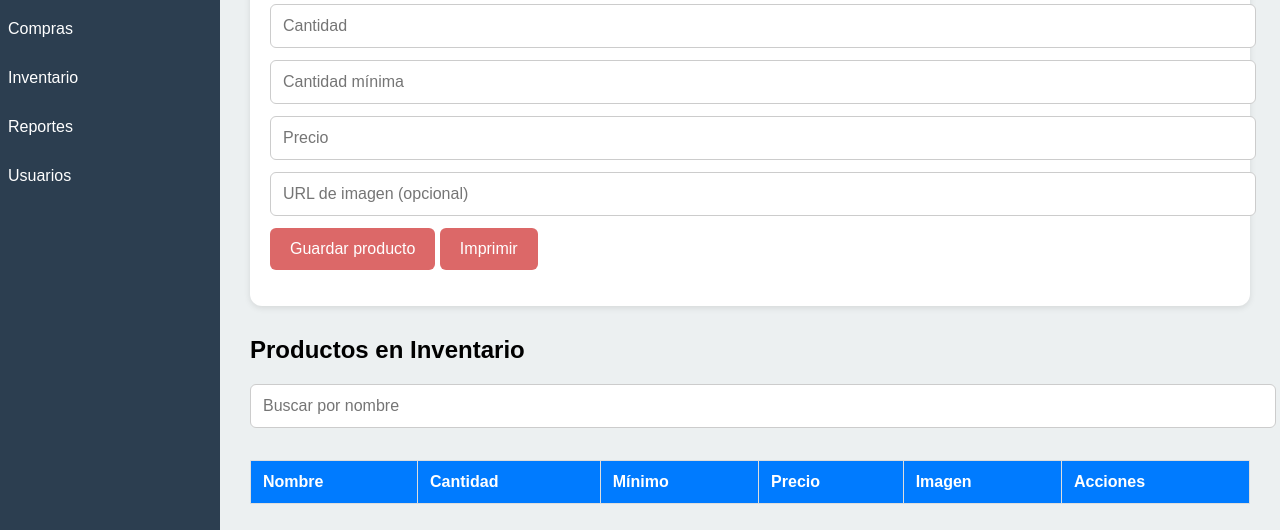
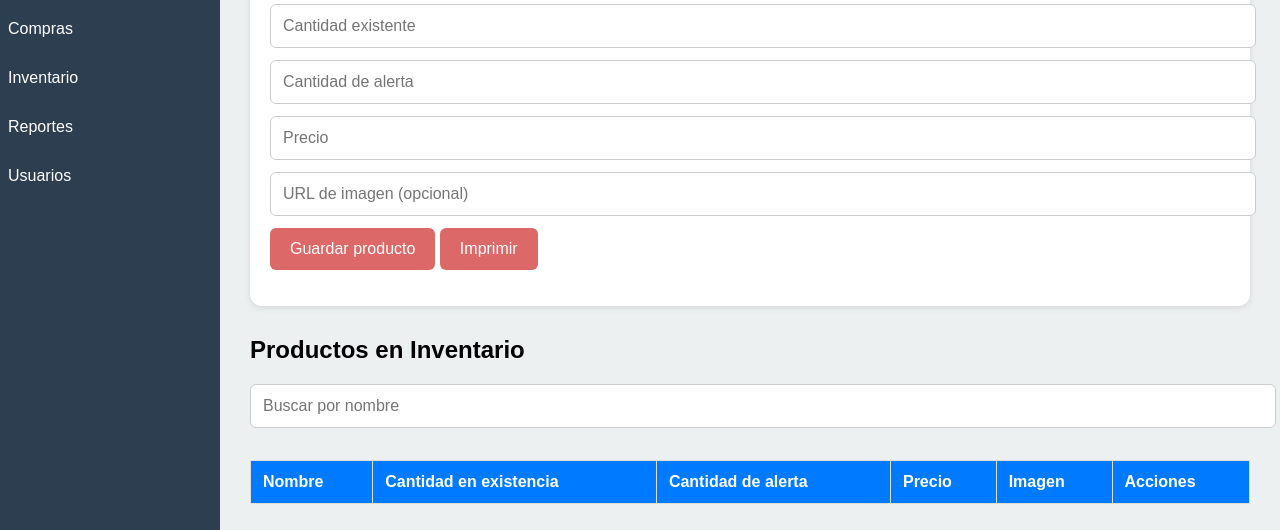
Before and after one commit to josh27112002/ERPLasaro, a plain HTML site: page inventario.html in a window 1280 px wide. Shown: the part 270-800 px from the top of the page. Drawn offline with Linux system fonts and the light colour scheme; no server answers.

Commit message:
Correcciones a inventario en cantidad minima

```diff
--- a/inventario.html
+++ b/inventario.html
@@ -34,8 +34,8 @@
       <h1>Inventario</h1>
       <div class="card">
         <input type="text" id="nombre" placeholder="Nombre del producto">
-        <input type="number" id="cantidad" placeholder="Cantidad">
-        <input type="number" id="cantidadAlerta" placeholder="Cantidad mínima">
+        <input type="number" id="cantidad" placeholder="Cantidad existente">
+        <input type="number" id="cantidadAlerta" placeholder="Cantidad de alerta">
         <input type="number" id="precio" placeholder="Precio" step="0.01">
         <input type="text" id="imagen" placeholder="URL de imagen (opcional)">
         <button id="btnGuardar">Guardar producto</button>
@@ -49,8 +49,8 @@
         <thead>
           <tr>
             <th>Nombre</th>
-            <th>Cantidad</th>
-            <th>Mínimo</th>
+            <th>Cantidad en existencia</th>
+            <th>Cantidad de alerta</th>
             <th>Precio</th>
             <th>Imagen</th>
             <th>Acciones</th>
```
